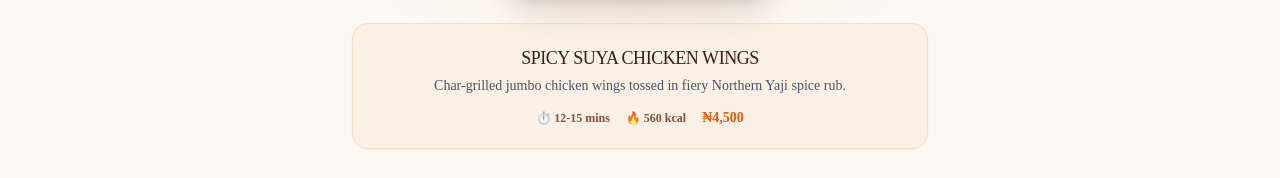
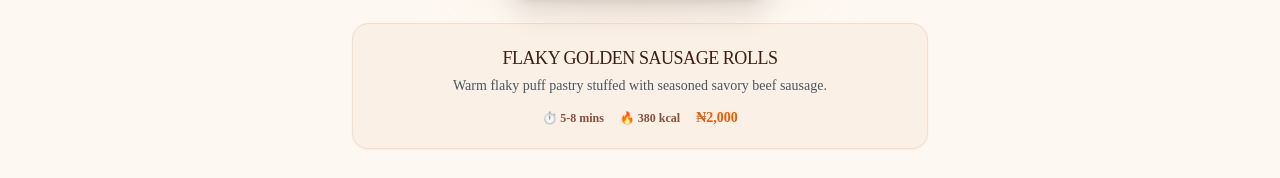
Before and after one commit to Constantine1-web/24-7, a Next.js app: page / in a window 1280 px wide. Shown: the part 2491-2669 px from the top of the page. Built offline with nearby package versions, Linux system fonts and the light colour scheme.

Commit message:
chore(carousel): reduce auto-play switch interval to 1800ms

```diff
--- a/src/components/SnackCarousel.tsx
+++ b/src/components/SnackCarousel.tsx
@@ -96,7 +96,7 @@ export default function SnackCarousel() {
     if (isPaused) return;
     const interval = setInterval(() => {
       setActiveIndex((prev) => (prev + 1) % snacksList.length);
-    }, 2800);
+    }, 1800);
     return () => clearInterval(interval);
   }, [isPaused, snacksList.length]);
 
```
